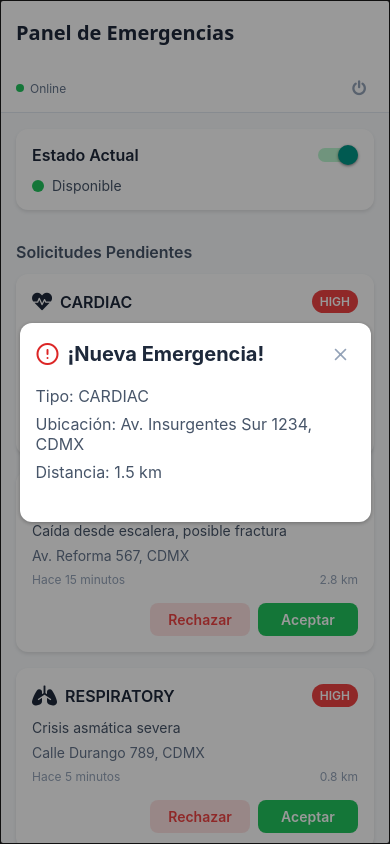
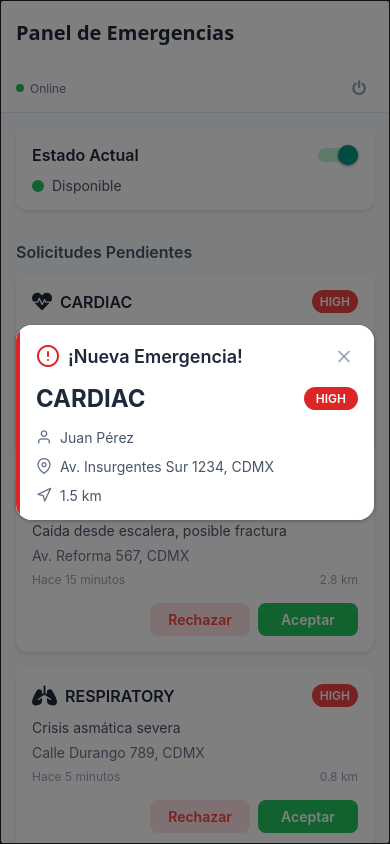
Before and after one commit to aristides25/medigo-ops, a React Native app: screen /ParamedicHome in a window 390 px wide. Built offline with nearby package versions, Linux system fonts and the light colour scheme.

Commit message:
feat: mejora diseño y animaciones de notificaciones emergentes

```diff
--- a/src/screens/paramedic/ParamedicHomeScreen.tsx
+++ b/src/screens/paramedic/ParamedicHomeScreen.tsx
@@ -1,5 +1,5 @@
 import React, { useState, useEffect } from 'react';
-import { View, StyleSheet, ScrollView, Switch, TouchableOpacity, Alert } from 'react-native';
+import { View, StyleSheet, ScrollView, Switch, TouchableOpacity, Alert, Animated, Dimensions } from 'react-native';
 import { Text, Icon, Overlay } from '@rneui/themed';
 import { SafeAreaView } from 'react-native-safe-area-context';
 import { EmergencyRequestCard } from '../../components/EmergencyRequestCard';
@@ -25,22 +25,85 @@ const EmergencyNotification: React.FC<EmergencyNotificationProps> = ({
   visible,
   onClose
 }) => {
+  const slideAnim = React.useRef(new Animated.Value(-300)).current;
+  const fadeAnim = React.useRef(new Animated.Value(0)).current;
+  const { width } = Dimensions.get('window');
+
+  React.useEffect(() => {
+    if (visible) {
+      Animated.parallel([
+        Animated.spring(slideAnim, {
+          toValue: 0,
+          useNativeDriver: true,
+          speed: 12,
+          bounciness: 8
+        }),
+        Animated.timing(fadeAnim, {
+          toValue: 1,
+          duration: 300,
+          useNativeDriver: true
+        })
+      ]).start();
+    } else {
+      Animated.parallel([
+        Animated.timing(slideAnim, {
+          toValue: -300,
+          duration: 200,
+          useNativeDriver: true
+        }),
+        Animated.timing(fadeAnim, {
+          toValue: 0,
+          duration: 200,
+          useNativeDriver: true
+        })
+      ]).start();
+    }
+  }, [visible]);
+
   if (!request) return null;
+
+  const getPriorityColor = () => {
+    switch (request.priority) {
+      case 'HIGH':
+        return '#DC2626';
+      case 'MEDIUM':
+        return '#F59E0B';
+      case 'LOW':
+        return '#10B981';
+      default:
+        return '#6B7280';
+    }
+  };
 
   return (
     <Overlay
       isVisible={visible}
       onBackdropPress={onClose}
-      overlayStyle={styles.overlay}
+      overlayStyle={[styles.overlay, { width: width - 32 }]}
+      backdropStyle={{ backgroundColor: 'rgba(0, 0, 0, 0.5)' }}
+      animationType="fade"
     >
-      <View style={styles.notificationContainer}>
+      <Animated.View
+        style={[
+          styles.notificationContainer,
+          {
+            transform: [{ translateY: slideAnim }],
+            opacity: fadeAnim
+          }
+        ]}
+      >
+        {/* Barra de prioridad */}
+        <View style={[styles.priorityBar, { backgroundColor: getPriorityColor() }]} />
+
+        <View style={styles.notificationContent}>
+          {/* Header */}
           <View style={styles.notificationHeader}>
             <View style={styles.notificationTitleContainer}>
               <Icon
                 name="alert-circle"
                 type="feather"
                 size={24}
-              color="#DC2626"
+                color={getPriorityColor()}
               />
               <Text style={styles.notificationTitle}>¡Nueva Emergencia!</Text>
             </View>
@@ -54,18 +117,31 @@ const EmergencyNotification: React.FC<EmergencyNotificationProps> = ({
             </TouchableOpacity>
           </View>
 
-        <View style={styles.notificationContent}>
-          <Text style={styles.notificationText}>
-            Tipo: {request.type}
-          </Text>
-          <Text style={styles.notificationText}>
-            Ubicación: {request.location.address}
-          </Text>
-          <Text style={styles.notificationText}>
-            Distancia: {request.distance ? `${request.distance.toFixed(1)} km` : 'Calculando...'}
-          </Text>
+          {/* Tipo de Emergencia */}
+          <View style={styles.emergencyTypeContainer}>
+            <Text style={styles.emergencyType}>{request.type}</Text>
+            <View style={[styles.priorityBadge, { backgroundColor: getPriorityColor() }]}>
+              <Text style={styles.priorityText}>{request.priority}</Text>
             </View>
           </View>
+
+          {/* Información */}
+          <View style={styles.infoContainer}>
+            <View style={styles.infoRow}>
+              <Icon name="user" type="feather" size={16} color="#64748B" />
+              <Text style={styles.infoText}>{request.patientInfo.name}</Text>
+            </View>
+            <View style={styles.infoRow}>
+              <Icon name="map-pin" type="feather" size={16} color="#64748B" />
+              <Text style={styles.infoText}>{request.location.address}</Text>
+            </View>
+            <View style={styles.infoRow}>
+              <Icon name="navigation" type="feather" size={16} color="#64748B" />
+              <Text style={styles.infoText}>{request.distance ? `${request.distance.toFixed(1)} km` : 'Calculando...'}</Text>
+            </View>
+          </View>
+        </View>
+      </Animated.View>
     </Overlay>
   );
 };
@@ -347,39 +423,75 @@ const styles = StyleSheet.create({
     fontStyle: 'italic',
   },
   overlay: {
-    width: '90%',
-    borderRadius: 12,
     padding: 0,
+    borderRadius: 16,
+    backgroundColor: 'white',
+    overflow: 'hidden',
+  },
+  notificationContainer: {
+    flexDirection: 'row',
     backgroundColor: 'white',
   },
-  notificationContainer: {
+  priorityBar: {
+    width: 4,
+    borderTopLeftRadius: 16,
+    borderBottomLeftRadius: 16,
+  },
+  notificationContent: {
+    flex: 1,
     padding: 16,
   },
   notificationHeader: {
     flexDirection: 'row',
     justifyContent: 'space-between',
     alignItems: 'center',
-    marginBottom: 16,
+    marginBottom: 12,
   },
   notificationTitleContainer: {
     flexDirection: 'row',
     alignItems: 'center',
+    gap: 8,
   },
   notificationTitle: {
-    fontSize: 20,
-    fontWeight: 'bold',
+    fontSize: 18,
+    fontWeight: '600',
     color: '#1E293B',
-    marginLeft: 8,
-  },
-  notificationContent: {
-    marginBottom: 16,
-  },
-  notificationText: {
-    fontSize: 16,
-    color: '#475569',
-    marginBottom: 8,
   },
   closeButton: {
     padding: 4,
   },
+  emergencyTypeContainer: {
+    flexDirection: 'row',
+    alignItems: 'center',
+    justifyContent: 'space-between',
+    marginBottom: 16,
+  },
+  emergencyType: {
+    fontSize: 24,
+    fontWeight: '700',
+    color: '#1E293B',
+  },
+  priorityBadge: {
+    paddingHorizontal: 12,
+    paddingVertical: 4,
+    borderRadius: 12,
+  },
+  priorityText: {
+    color: 'white',
+    fontSize: 12,
+    fontWeight: '600',
+  },
+  infoContainer: {
+    gap: 12,
+  },
+  infoRow: {
+    flexDirection: 'row',
+    alignItems: 'center',
+    gap: 8,
+  },
+  infoText: {
+    fontSize: 14,
+    color: '#475569',
+    flex: 1,
+  },
 });
```
Lines whose indentation alone changed are shown as unchanged.
